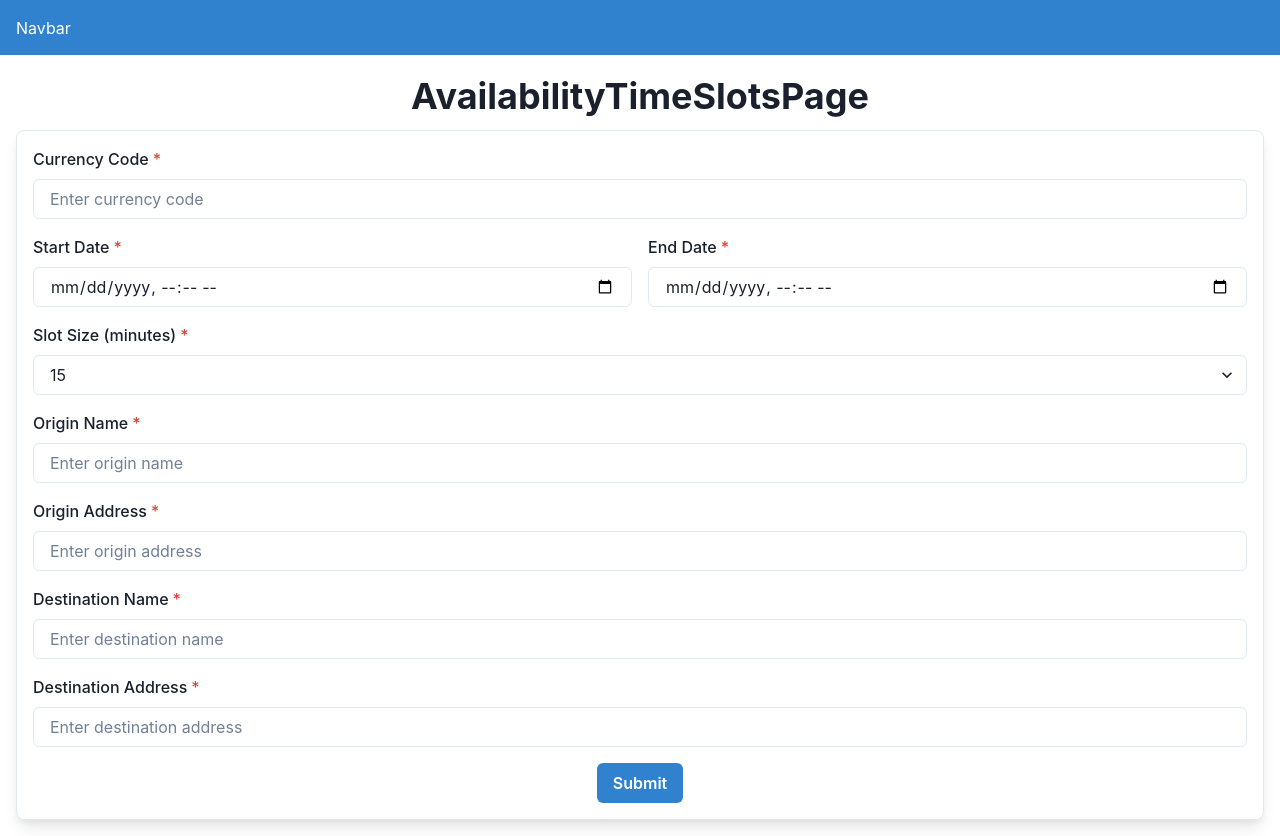
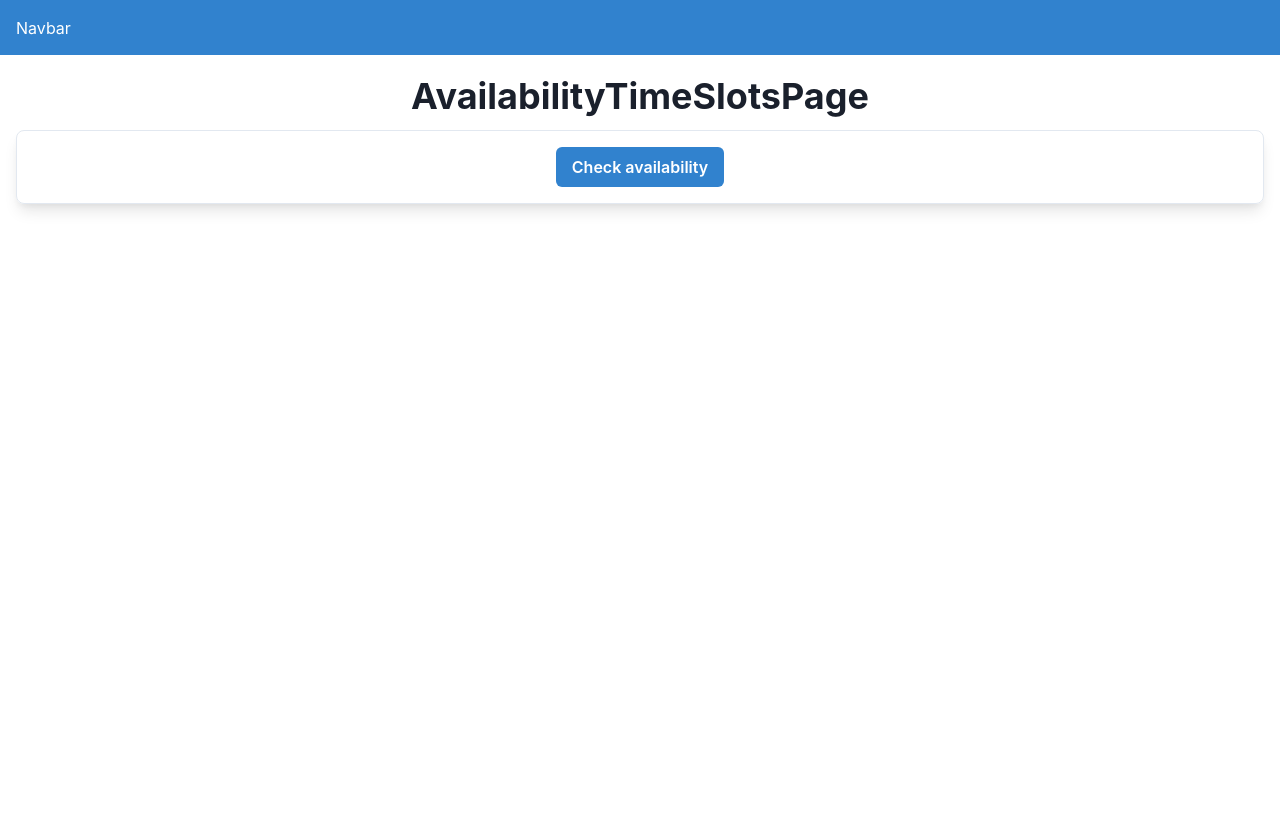
Before and after one commit to henriquepsza/instaleap-challenge, a React (Vite) app: page / in a window 1280 px wide. After the commit the page ends 800 px from the top, so only its background shows below. Built offline with nearby package versions, Linux system fonts and the light colour scheme.

Commit message:
Testing calls to API

```diff
--- a/src/components/AvailabilityTimeSlotsForm.tsx
+++ b/src/components/AvailabilityTimeSlotsForm.tsx
@@ -10,6 +10,7 @@ import {
   HStack,
 } from '@chakra-ui/react';
 import AvailabilityRequest from '../entities/AvailabilityRequest.ts';
+import useAvailabilityTimeSlots from '../hooks/useAvailabilityTimeSlots.ts';
 
 const AvailabilityTimeSlotsForm = () => {
   // Create refs for each form field
@@ -22,6 +23,8 @@ const AvailabilityTimeSlotsForm = () => {
   const destinationNameRef = useRef<HTMLInputElement>(null);
   const destinationAddressRef = useRef<HTMLInputElement>(null);
 
+  const { mutate } = useAvailabilityTimeSlots();
+
   // Function to handle form submission
   const handleSubmit = () => {
     const formData: AvailabilityRequest = {
@@ -32,6 +35,7 @@ const AvailabilityTimeSlotsForm = () => {
       minimum_slot_size: 15,
       operational_models_priority: ['FULL_SERVICE'],
       fallback: true,
+      store_reference: '101_FS',
       origin: {
         name: 'Chapati & Rolex, Gulu - Kampala Road',
         address: 'Luweero, Uganda',
@@ -72,16 +76,7 @@ const AvailabilityTimeSlotsForm = () => {
           price: 699.99,
           comment: '',
           picking_time_multiplier: 0,
-          replacement: {
-            replacement_mode: '',
-            suggested_replacements: [],
-          },
           available_lots: [],
-          kit_info: {
-            id: '',
-            number: 0,
-            price: 0,
-          },
           claim_information: {
             max_time_to_claim_in_hours: 0,
             available_claim_actions: [],
@@ -99,67 +94,75 @@ const AvailabilityTimeSlotsForm = () => {
 
     console.log('Form data:', formData);
     // Add logic here to send data to the API or process it as needed
+    mutate(formData, {
+      onSuccess: data => {
+        console.log(data);
+      },
+      onError: err => {
+        console.log(err);
+      },
+    });
   };
 
   return (
     <Box p={4} borderWidth={1} borderRadius='lg' boxShadow='lg' marginTop={3}>
       <VStack spacing={4}>
         {/* Currency Code Input */}
-        <FormControl id='currency_code' isRequired>
-          <FormLabel>Currency Code</FormLabel>
-          <Input ref={currencyCodeRef} placeholder='Enter currency code' />
-        </FormControl>
-        <HStack spacing={4} width='full'>
-          {/* Start Date Input */}
-          <FormControl id='start' isRequired>
-            <FormLabel>Start Date</FormLabel>
-            <Input type='datetime-local' ref={startRef} />
-          </FormControl>
-          {/* End Date Input */}
-          <FormControl id='end' isRequired>
-            <FormLabel>End Date</FormLabel>
-            <Input type='datetime-local' ref={endRef} />
-          </FormControl>
-        </HStack>
-        {/* Slot Size Select */}
-        <FormControl id='slot_size' isRequired>
-          <FormLabel>Slot Size (minutes)</FormLabel>
-          <Select ref={slotSizeRef}>
-            <option value={15}>15</option>
-            <option value={30}>30</option>
-            <option value={45}>45</option>
-            <option value={60}>60</option>
-          </Select>
-        </FormControl>
-        {/* Origin Name Input */}
-        <FormControl id='origin_name' isRequired>
-          <FormLabel>Origin Name</FormLabel>
-          <Input ref={originNameRef} placeholder='Enter origin name' />
-        </FormControl>
-        {/* Origin Address Input */}
-        <FormControl id='origin_address' isRequired>
-          <FormLabel>Origin Address</FormLabel>
-          <Input ref={originAddressRef} placeholder='Enter origin address' />
-        </FormControl>
-        {/* Destination Name Input */}
-        <FormControl id='destination_name' isRequired>
-          <FormLabel>Destination Name</FormLabel>
-          <Input
-            ref={destinationNameRef}
-            placeholder='Enter destination name'
-          />
-        </FormControl>
-        {/* Destination Address Input */}
-        <FormControl id='destination_address' isRequired>
-          <FormLabel>Destination Address</FormLabel>
-          <Input
-            ref={destinationAddressRef}
-            placeholder='Enter destination address'
-          />
-        </FormControl>
+        {/*<FormControl id='currency_code' isRequired>*/}
+        {/*  <FormLabel>Currency Code</FormLabel>*/}
+        {/*  <Input ref={currencyCodeRef} placeholder='Enter currency code' />*/}
+        {/*</FormControl>*/}
+        {/*<HStack spacing={4} width='full'>*/}
+        {/*  /!* Start Date Input *!/*/}
+        {/*  <FormControl id='start' isRequired>*/}
+        {/*    <FormLabel>Start Date</FormLabel>*/}
+        {/*    <Input type='datetime-local' ref={startRef} />*/}
+        {/*  </FormControl>*/}
+        {/*  /!* End Date Input *!/*/}
+        {/*  <FormControl id='end' isRequired>*/}
+        {/*    <FormLabel>End Date</FormLabel>*/}
+        {/*    <Input type='datetime-local' ref={endRef} />*/}
+        {/*  </FormControl>*/}
+        {/*</HStack>*/}
+        {/*/!* Slot Size Select *!/*/}
+        {/*<FormControl id='slot_size' isRequired>*/}
+        {/*  <FormLabel>Slot Size (minutes)</FormLabel>*/}
+        {/*  <Select ref={slotSizeRef}>*/}
+        {/*    <option value={15}>15</option>*/}
+        {/*    <option value={30}>30</option>*/}
+        {/*    <option value={45}>45</option>*/}
+        {/*    <option value={60}>60</option>*/}
+        {/*  </Select>*/}
+        {/*</FormControl>*/}
+        {/*/!* Origin Name Input *!/*/}
+        {/*<FormControl id='origin_name' isRequired>*/}
+        {/*  <FormLabel>Origin Name</FormLabel>*/}
+        {/*  <Input ref={originNameRef} placeholder='Enter origin name' />*/}
+        {/*</FormControl>*/}
+        {/*/!* Origin Address Input *!/*/}
+        {/*<FormControl id='origin_address' isRequired>*/}
+        {/*  <FormLabel>Origin Address</FormLabel>*/}
+        {/*  <Input ref={originAddressRef} placeholder='Enter origin address' />*/}
+        {/*</FormControl>*/}
+        {/*/!* Destination Name Input *!/*/}
+        {/*<FormControl id='destination_name' isRequired>*/}
+        {/*  <FormLabel>Destination Name</FormLabel>*/}
+        {/*  <Input*/}
+        {/*    ref={destinationNameRef}*/}
+        {/*    placeholder='Enter destination name'*/}
+        {/*  />*/}
+        {/*</FormControl>*/}
+        {/*/!* Destination Address Input *!/*/}
+        {/*<FormControl id='destination_address' isRequired>*/}
+        {/*  <FormLabel>Destination Address</FormLabel>*/}
+        {/*  <Input*/}
+        {/*    ref={destinationAddressRef}*/}
+        {/*    placeholder='Enter destination address'*/}
+        {/*  />*/}
+        {/*</FormControl>*/}
         {/* Submit Button */}
         <Button colorScheme='blue' onClick={handleSubmit}>
-          Submit
+          Check availability
         </Button>
       </VStack>
     </Box>
--- a/src/services/api-client.ts
+++ b/src/services/api-client.ts
@@ -5,6 +5,7 @@ const axiosInstance = axios.create({
   baseURL: 'https://api.xandar.instaleap.io', // Replace with your API's URL if necessary
   headers: {
     'Content-Type': 'application/json',
+    'x-api-key': 'yoJYongi4V4m0S4LClubdyiu5nq6VIpxazcFaghi',
   },
 });
 
```
Also changed, not shown: src/entities/AvailabilityRequest.ts (+11 -20 lines).
